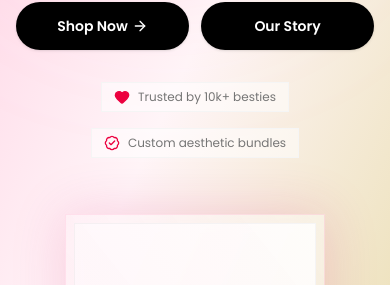
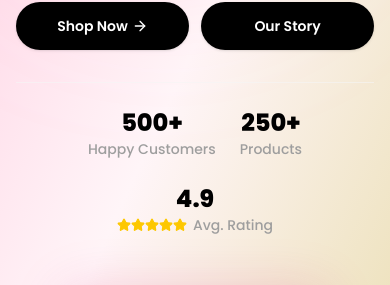
Before and after one commit to pasindu-chamikara/Lucky-Balls-Premium-Gold-Plated-Jewelry, a Next.js app: page / in a window 390 px wide. Shown: the part 376-661 px from the top of the page. Built offline with nearby package versions, Linux system fonts and the light colour scheme; no server answers; the database is empty.

Commit message:
Update mobile navbar font and hero section statistics

```diff
--- a/src/app/page.tsx
+++ b/src/app/page.tsx
@@ -3,7 +3,7 @@
 import { useEffect, useState, useRef } from "react";
 import Image from "next/image";
 import Link from "next/link";
-import { ArrowRight, BadgeCheck, HeartHandshake, ShieldCheck, Sparkles, Truck, Heart, Camera, ThumbsUp, ChevronLeft, ChevronRight } from "lucide-react";
+import { ArrowRight, BadgeCheck, HeartHandshake, ShieldCheck, Sparkles, Truck, Heart, Camera, ThumbsUp, ChevronLeft, ChevronRight, Star } from "lucide-react";
 import { Navbar } from "@/components/navbar";
 import { Footer } from "@/components/footer";
 import { SectionTitle } from "@/components/section-title";
@@ -202,14 +202,27 @@ export default function Home() {
                 </Button>
               </Link>
             </div>
-            <div className="mt-8 sm:mt-10 flex flex-wrap justify-center lg:justify-start gap-4 sm:gap-6 text-xs sm:text-sm text-zinc-600 w-full">
-              <div className="flex items-center gap-2 bg-white/50 px-3 py-1.5 rounded-lg border border-zinc-200">
-                <Heart size={16} className="text-rose-600" fill="currentColor" />
-                Trusted by 10k+ besties
+            <div className="mt-8 sm:mt-12 flex flex-row flex-wrap items-center justify-center lg:justify-start gap-6 sm:gap-10 w-full border-t border-zinc-200/60 pt-6">
+              <div className="flex flex-col items-center lg:items-start">
+                <span className="text-2xl sm:text-3xl font-extrabold text-zinc-900">500+</span>
+                <span className="text-sm font-medium text-zinc-500">Happy Customers</span>
               </div>
-              <div className="flex items-center gap-2 bg-white/50 px-3 py-1.5 rounded-lg border border-zinc-200">
-                <BadgeCheck size={16} className="text-rose-600" />
-                Custom aesthetic bundles
+              <div className="h-8 w-[1px] bg-zinc-200 hidden sm:block"></div>
+              <div className="flex flex-col items-center lg:items-start">
+                <span className="text-2xl sm:text-3xl font-extrabold text-zinc-900">250+</span>
+                <span className="text-sm font-medium text-zinc-500">Products</span>
+              </div>
+              <div className="h-8 w-[1px] bg-zinc-200 hidden sm:block"></div>
+              <div className="flex flex-col items-center lg:items-start">
+                <span className="text-2xl sm:text-3xl font-extrabold text-zinc-900">4.9</span>
+                <div className="flex items-center gap-1.5 text-sm font-medium text-zinc-500">
+                  <div className="flex">
+                    {[...Array(5)].map((_, i) => (
+                      <Star key={i} size={14} className="text-yellow-400 fill-yellow-400" />
+                    ))}
+                  </div>
+                  <span>Avg. Rating</span>
+                </div>
               </div>
             </div>
           </div>
```
